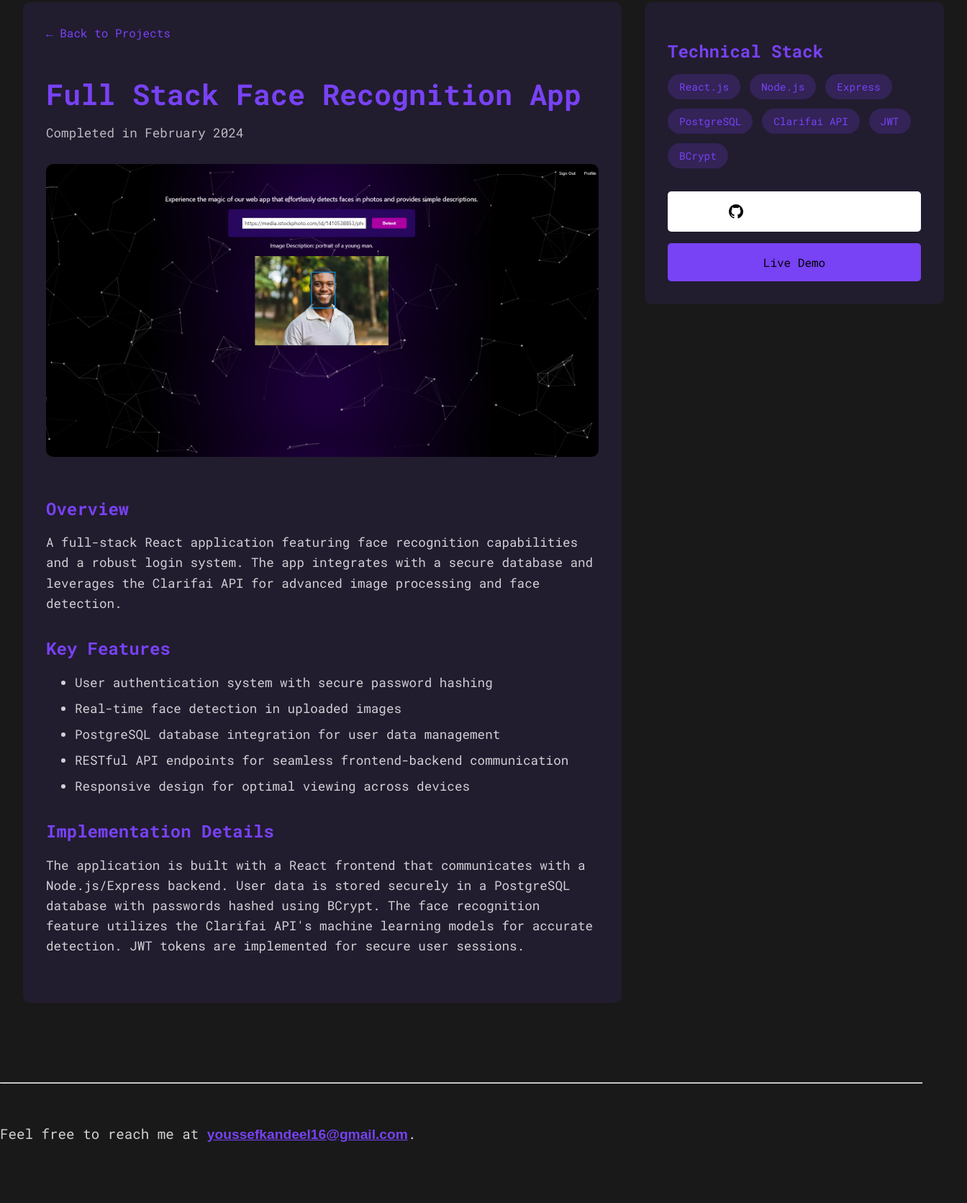
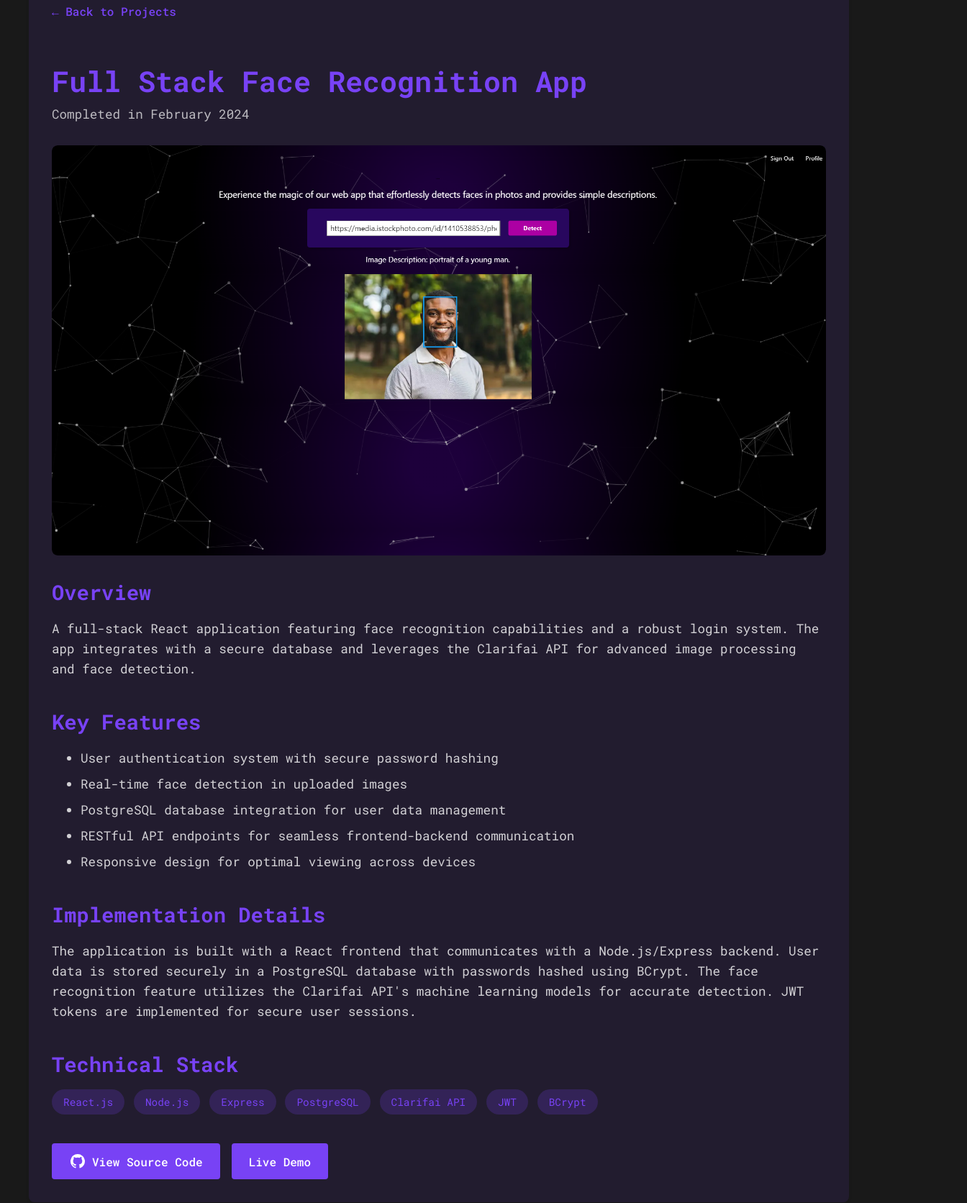
Before and after one commit to kandeel679/portfolio, a plain HTML site: page project-details.html in a window 1280 px wide. Shown: the part 171-1843 px from the top of the page at 72% size, 1344 px wide, since content can reach past the window. Drawn offline with Linux system fonts and the light colour scheme; a web font is replaced by a local one.

Commit message:
editing project-details

```diff
--- a/project-details.html
+++ b/project-details.html
@@ -58,12 +58,14 @@
           </div>
         </div>
 
+        <div class="project-image-container">
           <img
             src="./images/facerecoScreenShot.png"
             alt="Project Screenshot"
             class="project-image"
             id="projectImage"
           />
+        </div>
 
         <div class="project-section">
           <h2 class="section-title">Overview</h2>
@@ -99,9 +101,7 @@
             user sessions.
           </p>
         </div>
-      </div>
 
-      <div class="project-sidebar">
         <div class="project-section">
           <h2 class="section-title">Technical Stack</h2>
           <div class="tech-stack" id="projectStack">
@@ -120,10 +120,9 @@
             href="https://github.com/kandeel679/Face_recognition_frontEnd"
             target="_blank"
             class="project-link github-link"
-            style="text-decoration: none; color: rgb(255, 255, 255)"
           >
             <svg
-              fill="#000000"
+              fill="#ffffff"
               height="24"
               width="24"
               xmlns="http://www.w3.org/2000/svg"
--- a/styles/project-details.css
+++ b/styles/project-details.css
@@ -1,16 +1,39 @@
 /* Project Details Page Styles */
 .project-details {
-  display: grid;
-  grid-template-columns: 2fr 1fr;
-  gap: 2rem;
-  padding: 2rem;
-  color: white;
+  max-width: 1200px;
+  margin: 2rem auto;
+  padding: 0 1rem;
+}
+
+/* Global HR Styling */
+hr {
+  border: none;
+  height: 2px;
+  background: rgba(120, 66, 245, 0.6);
+  margin: 2rem auto;
+  width: 80%;
+  box-shadow: 0 0 10px rgba(120, 66, 245, 0.3);
 }
 
 .project-content {
   background: rgba(120, 66, 245, 0.1);
+  border-radius: 8px;
   padding: 2rem;
-  border-radius: 10px;
+  box-shadow: 0 2px 4px rgba(0, 0, 0, 0.1);
+  color: white;
+}
+
+.back-button {
+  display: inline-block;
+  margin-bottom: 2rem;
+  color: #7842f5;
+  text-decoration: none;
+  font-weight: 500;
+  transition: color 0.3s ease;
+}
+
+.back-button:hover {
+  color: #6234c4;
 }
 
 .project-header {
@@ -19,9 +42,9 @@
 
 .project-title {
   font-family: "Roboto Mono", monospace;
+  font-size: 2.5rem;
+  margin-bottom: 0.5rem;
   color: #7842f5;
-  font-size: 2.5rem;
-  margin-bottom: 1rem;
 }
 
 .project-meta {
@@ -29,27 +52,39 @@
   font-size: 1.1rem;
 }
 
+.project-image-container {
+  margin: 2rem 0;
+  border-radius: 8px;
+  overflow: hidden;
+}
+
 .project-image {
   width: 100%;
-  border-radius: 10px;
-  margin-bottom: 2rem;
+  height: auto;
+  display: block;
+  border-radius: 8px;
 }
 
 .project-section {
-  margin-bottom: 2rem;
+  margin-bottom: 2.5rem;
 }
 
 .section-title {
+  font-family: "Roboto Mono", monospace;
+  font-size: 1.8rem;
   color: #7842f5;
-  font-family: "Roboto Mono", monospace;
-  font-size: 1.5rem;
   margin-bottom: 1rem;
 }
 
 .project-description {
+  font-size: 1.1rem;
+  line-height: 1.6;
   color: rgba(255, 255, 255, 0.8);
-  line-height: 1.6;
-  font-size: 1.1rem;
+}
+
+.project-description ul {
+  list-style-type: disc;
+  padding-left: 1.5rem;
 }
 
 .project-description li {
@@ -67,15 +102,14 @@
   display: flex;
   flex-wrap: wrap;
   gap: 0.8rem;
-  margin-bottom: 2rem;
 }
 
 .tech-tag {
   background: rgba(120, 66, 245, 0.2);
-  color: #7842f5;
   padding: 0.5rem 1rem;
   border-radius: 20px;
   font-size: 0.9rem;
+  color: #7842f5;
   transition: all 0.3s ease;
 }
 
@@ -86,49 +120,88 @@
 
 .project-links {
   display: flex;
-  flex-direction: column;
   gap: 1rem;
+  margin-top: 2rem;
 }
 
 .project-link {
-  display: flex;
+  display: inline-flex;
   align-items: center;
-  justify-content: center;
-  gap: 0.5rem;
-  padding: 1rem;
+  padding: 0.8rem 1.5rem;
+  border-radius: 4px;
+  text-decoration: none;
+  font-weight: 500;
+  transition: all 0.3s ease;
+}
+
+.github-link {
   background: #7842f5;
-  color: rgb(0, 0, 0);
-  text-decoration: none;
-  border-radius: 5px;
-  transition: all 0.3s ease;
+  color: white;
+}
+
+.github-link svg {
+  margin-right: 0.5rem;
+  fill: white;
+}
+
+.demo-link {
+  background: #7842f5;
+  color: white;
 }
 
 .project-link:hover {
   background: #6234c4;
   transform: translateY(-2px);
+  box-shadow: 0 2px 8px rgba(0, 0, 0, 0.2);
 }
 
-.github-link {
-  background: #ffffff;
+/* Contact Section Styles */
+.contact {
+  text-align: center;
+  padding: 3rem 0;
+  margin: 2rem auto;
+  max-width: 800px;
+  width: 100%;
 }
 
-.github-link:hover {
-  background: #e4e4e4;
+.contact hr {
+  border: none;
+  height: 2px;
+  background: rgba(120, 66, 245, 0.6);
+  margin: 0 auto 2rem;
+  width: 80%;
+  box-shadow: 0 0 10px rgba(120, 66, 245, 0.3);
 }
 
-.demo-link {
-  background: #7842f5;
+.contact p {
+  color: rgba(255, 255, 255, 0.8);
+  font-size: 1.1rem;
+  margin-bottom: 1rem;
+  text-align: center;
 }
 
-@media only screen and (max-width: 768px) {
+.contact a {
+  color: #7842f5;
+  text-decoration: none;
+  transition: color 0.3s ease;
+  display: inline-block;
+}
+
+.contact a:hover {
+  color: #6234c4;
+}
+
+@media (max-width: 768px) {
   .project-details {
-    grid-template-columns: 1fr;
-    padding: 1rem;
-    gap: 1rem;
+    padding: 0 0.5rem;
   }
 
-  .project-content,
-  .project-sidebar {
+  hr {
+    width: 90%;
+    margin: 1.5rem auto;
+  }
+
+  .project-content {
     padding: 1.5rem;
   }
 
@@ -136,29 +209,31 @@
     font-size: 2rem;
   }
 
-  .project-meta {
-    font-size: 1rem;
+  .section-title {
+    font-size: 1.5rem;
   }
 
-  .section-title {
-    font-size: 1.3rem;
-  }
-
-  .project-description {
-    font-size: 1rem;
-  }
-
-  .tech-stack {
-    gap: 0.5rem;
-  }
-
-  .tech-tag {
-    font-size: 0.8rem;
-    padding: 0.4rem 0.8rem;
+  .project-links {
+    flex-direction: column;
   }
 
   .project-link {
-    padding: 0.8rem;
-    font-size: 0.9rem;
+    width: 100%;
+    justify-content: center;
+  }
+
+  .contact {
+    padding: 2rem 1rem;
+    margin: 1rem auto;
+  }
+
+  .contact hr {
+    width: 90%;
+    height: 2px;
+    background: rgba(120, 66, 245, 0.6);
+  }
+
+  .contact p {
+    font-size: 1rem;
   }
 }
```
Lines whose indentation alone changed are shown as unchanged.
